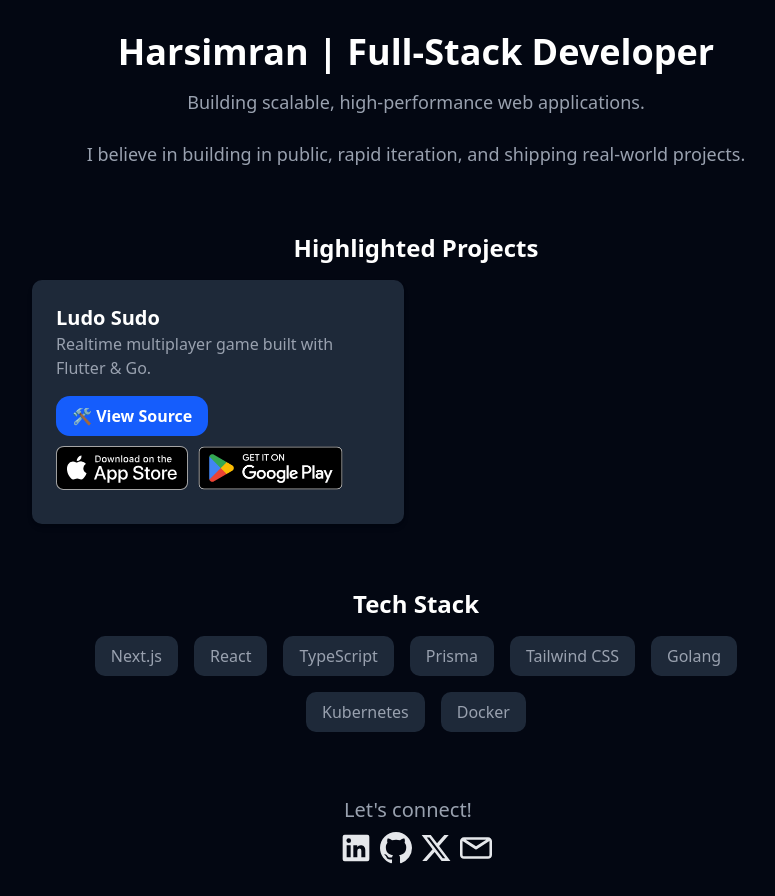
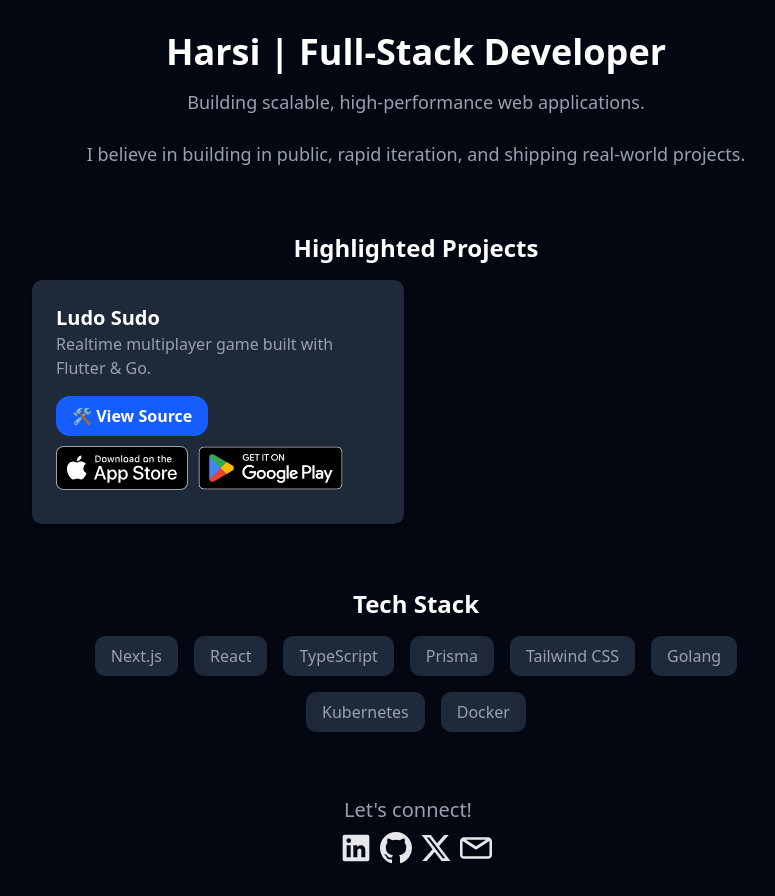
Before and after one commit to harsi-dev/portfolio, a Next.js app: page / in a window 1280 px wide. Shown: the whole page, without its empty margins (224-999 px from the left). Built offline with nearby package versions, Linux system fonts and the light colour scheme.

Commit message:
fix: name update

```diff
--- a/src/app/_components/Hero.tsx
+++ b/src/app/_components/Hero.tsx
@@ -1,9 +1,7 @@
 export default function Hero() {
   return (
     <section className="flex min-h-screen flex-col items-center justify-center bg-gray-950 p-8 text-white">
-      <h1 className="mb-4 text-4xl font-bold">
-        Harsimran | Full-Stack Developer
-      </h1>
+      <h1 className="mb-4 text-4xl font-bold">Harsi | Full-Stack Developer</h1>
       <p className="mb-6 text-lg text-gray-400">
         Building scalable, high-performance web applications.
       </p>
--- a/src/app/page.tsx
+++ b/src/app/page.tsx
@@ -7,7 +7,7 @@ export default function Home() {
     <main className="flex min-h-screen flex-col items-center justify-center p-8 text-white">
       <section className="text-center">
         <h1 className="mb-4 text-4xl font-bold">
-          Harsimran | Full-Stack Developer
+          Harsi | Full-Stack Developer
         </h1>
         <p className="mb-6 text-lg text-gray-400">
           Building scalable, high-performance web applications.
@@ -27,7 +27,7 @@ export default function Home() {
             </p>
             <div className="mt-4 flex flex-col items-start justify-start">
               <div>
-                <SourceCodeButton link="https://github.com/harsimran-d/ludo_flutter" />
+                <SourceCodeButton link="https://github.com/harsi-dev/ludo_flutter" />
               </div>
               <div className="flex flex-row flex-wrap items-center justify-start">
                 <Link
--- a/src/components/socials/socials.tsx
+++ b/src/components/socials/socials.tsx
@@ -3,7 +3,7 @@ export default function Socials() {
     <div className="mt-2 flex justify-center space-x-2 text-gray-200">
       <a
         href="
-          https://www.linkedin.com/in/harsimran-d"
+          https://www.linkedin.com/in/harsi-dev"
         target="_blank"
         rel="noopener noreferrer"
       >
@@ -21,7 +21,7 @@ export default function Socials() {
 
       <a
         href="
-        https://www.github.com/harsimran-d/"
+        https://www.github.com/harsi-dev/"
         target="_blank"
         rel="noopener noreferrer"
       >
@@ -39,7 +39,7 @@ export default function Socials() {
         </svg>
       </a>
       <a
-        href="https://x.com/harsimran_d"
+        href="https://x.com/harsi_dev"
         target="_blank"
         rel="noopener noreferrer"
       >
@@ -58,7 +58,7 @@ export default function Socials() {
       </a>
 
       {/* Email mailto: link for harsimran_d@icloud.com */}
-      <a href="mailto:harsimran_d@icloud.com">
+      <a href="mailto:harsimranyadu@gmail.com">
         <svg
           fill="currentColor"
           height="32"
```
Also changed, not shown: 1 other file (tests, documents, lock files or other folders).
